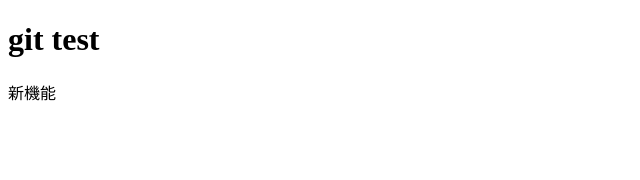
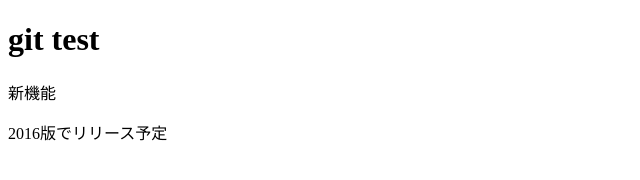
Before and after one commit to yuskonno/develop, a plain HTML site: page index.html in a window 1280 px wide. Shown: the whole page, without its empty margins (0-640 px from the left). Drawn offline with Linux system fonts and the light colour scheme.

Commit message:
2016版で追加予定

```diff
--- a/index.html
+++ b/index.html
@@ -4,5 +4,6 @@
   <body>
     <h1>git test</h1>
     <p>新機能</p>
+    <p>2016版でリリース予定</p>
   </body>
 </html>
```
